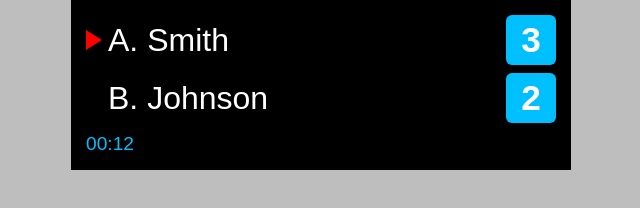
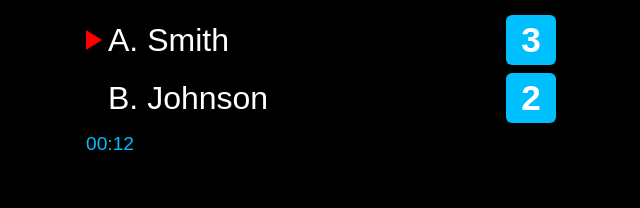
Before and after one commit to OlavMeister11/aasane_squash_scoreboard, a plain HTML site: page index.html in a window 1280 px wide. Shown: the whole page, without its empty margins (319-959 px from the left). Drawn offline with Linux system fonts and the light colour scheme.

Commit message:
Update style.css

```diff
--- a/style.css
+++ b/style.css
@@ -1,7 +1,7 @@
 body {
   margin: 0;
   font-family: Arial, sans-serif;
-  background: #bebebe;
+  background: #000000;
   color: #fff;
 }
 
```
